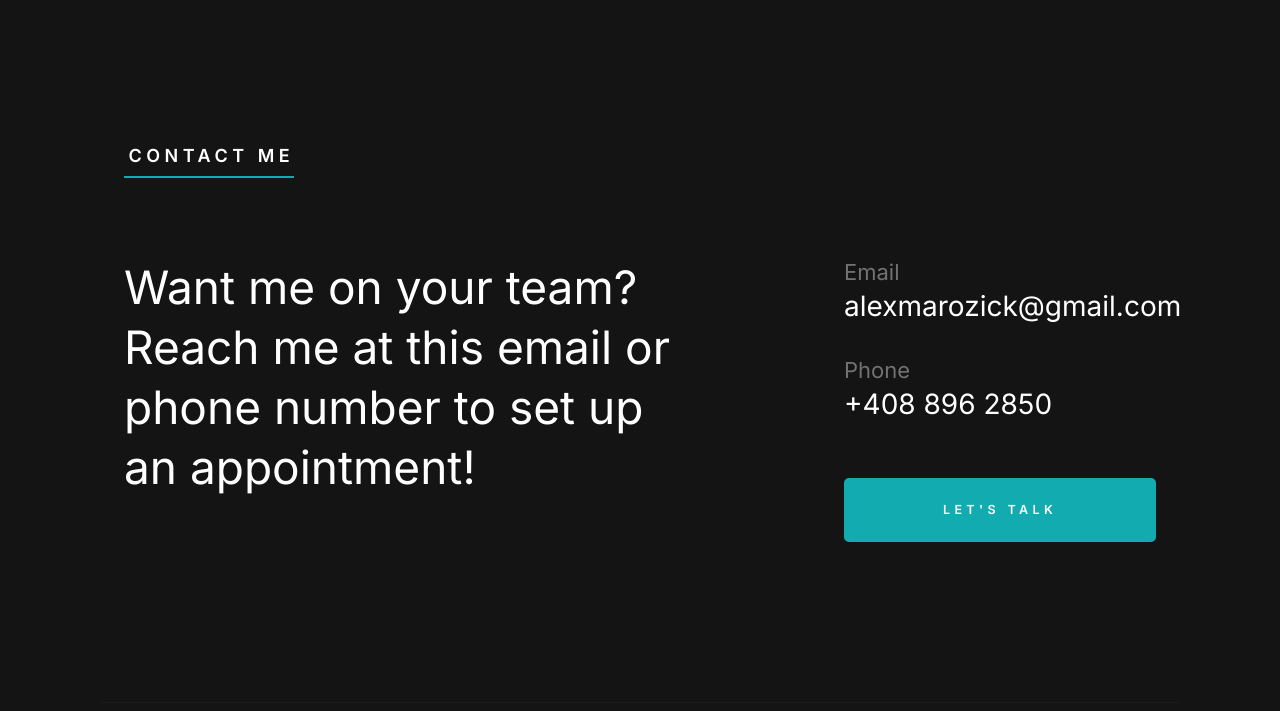
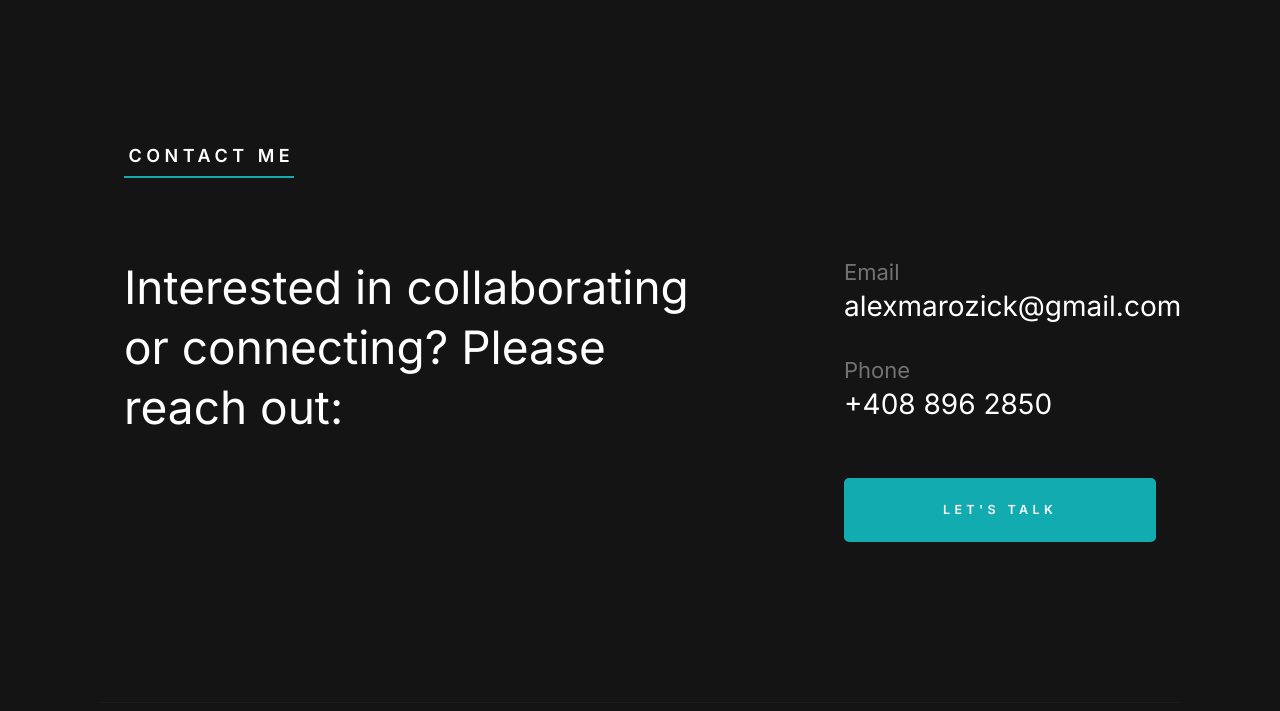
Before and after one commit to alexmarozick/PortfolioSite, a plain HTML site: page index.html in a window 1280 px wide. Shown: the part 5104-5815 px from the top of the page. Drawn offline with Linux system fonts and the light colour scheme.

Commit message:
Update index.html

```diff
--- a/index.html
+++ b/index.html
@@ -456,7 +456,7 @@
             <div class="column large-7 medium-12">
 
                 <h4 class="huge-text">
-                Want me on your team? Reach me at this email or phone number to set up an appointment!
+                Interested in collaborating or connecting? Please reach out:
                 </h4>
 
             </div>
```
